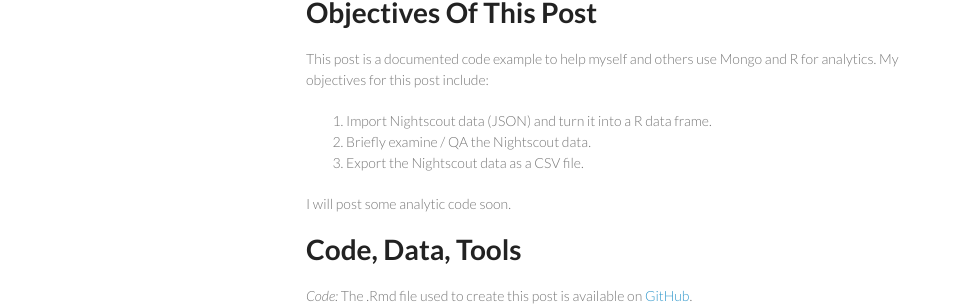
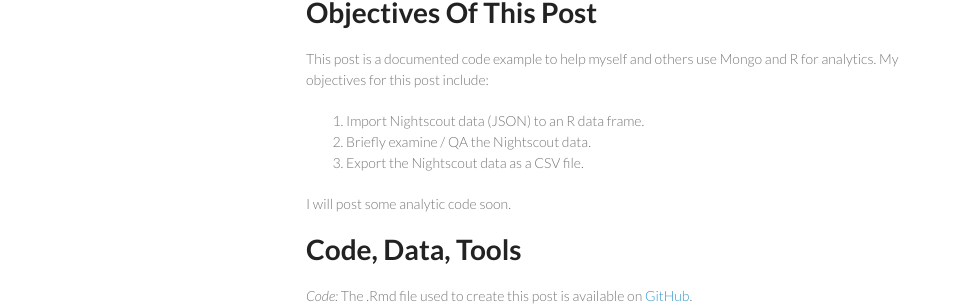
Before and after one commit to Choens/blood-sugars, a Jekyll site: the page built from _posts/2015-07-29-Get-CGM-Data.md, in a window 1280 px wide and 1400 px high. Shown: the part 328-634 px from the top of the window, without its empty margins (142-1108 px from the left). Built offline with Jekyll 4.4.1, drawn with Linux system fonts in a browser that asks for light colours; Markdown is read by kramdown in place of the engine named in the settings; comment, search, counter and statistics services are not loaded; some of the changed text lies outside the part shown.

Commit message:
Small header changes.

```diff
--- a/_posts/2015-07-29-Get-CGM-Data.md
+++ b/_posts/2015-07-29-Get-CGM-Data.md
@@ -23,7 +23,7 @@
 This post is a documented code example to help myself and others use
 Mongo and R for analytics. My objectives for this post include:
 
-1.  Import Nightscout data (JSON) and turn it into a R data frame.
+1.  Import Nightscout data (JSON) to an R data frame.
 2.  Briefly examine / QA the Nightscout data.
 3.  Export the Nightscout data as a CSV file.
 
@@ -94,7 +94,7 @@
 not yet tried to use it. I will write a separate post to discuss the
 results of that effort.
 
-Import Nightscout Data (JSON) And Turn It Into An R Data Frame
+Import Nightscout Data (JSON) To An R Data Frame
 =============================================================
 
 This R code has three dependencies, rmongodb, dplyr and pander. Dplyr
```
Also changed, not shown: other parts of _posts/2015-07-29-Get-CGM-Data.md (+3 -3 lines).
